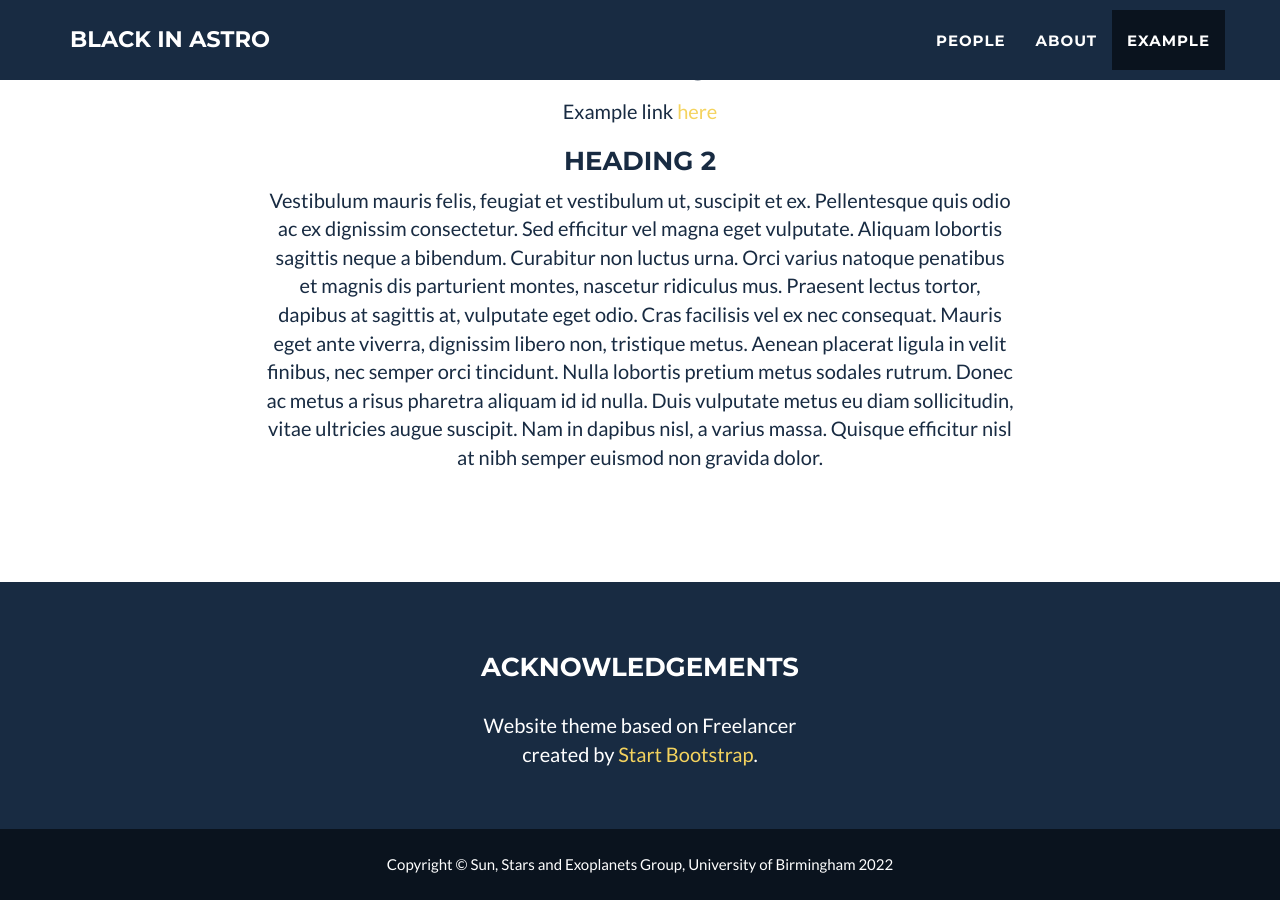
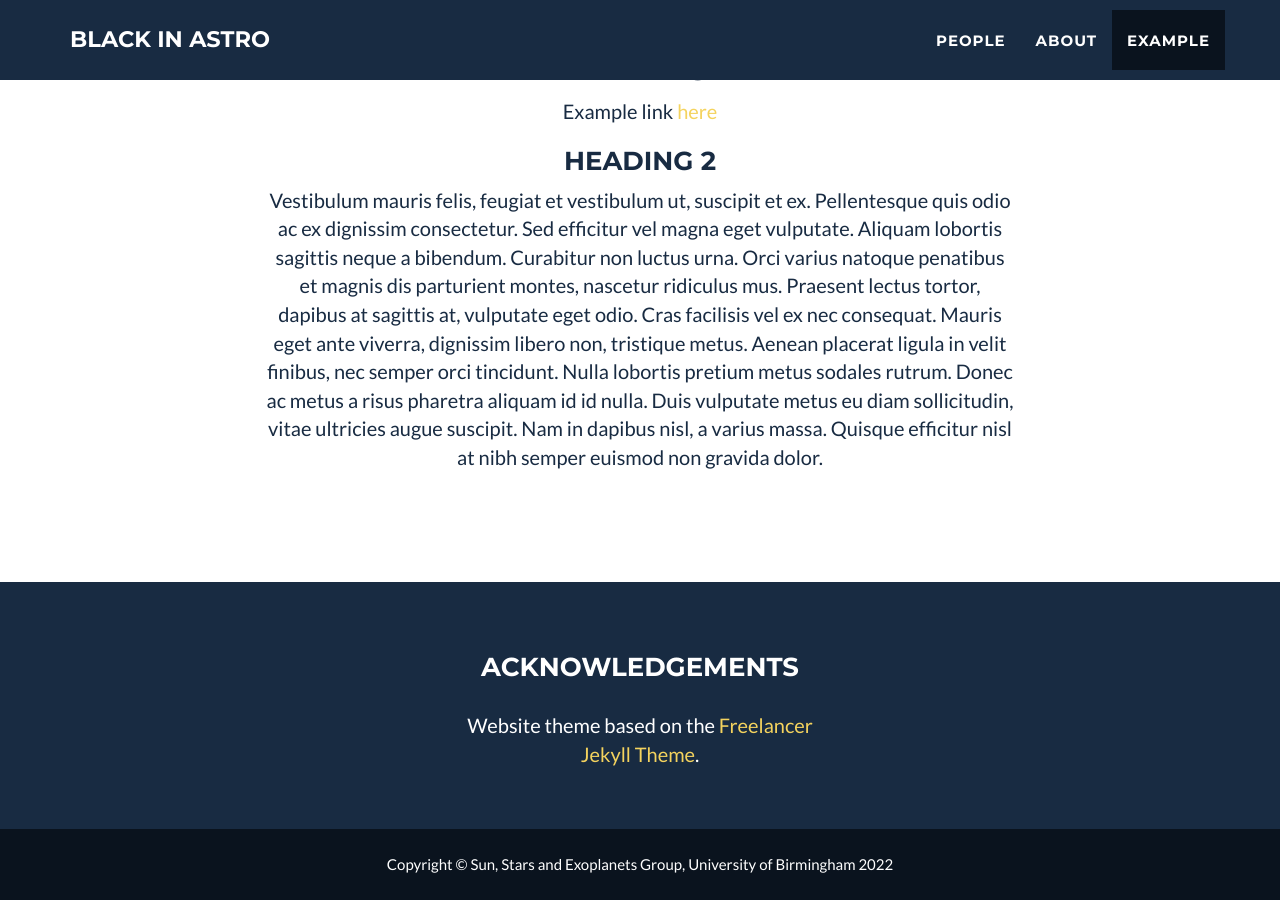
Before and after one commit to bhamssep-ed/posters, a Jekyll site: the page built from index.html, in a window 1280 px wide and 900 px high, scrolled down 2305 px. Built offline with Jekyll 4.4.1, drawn with Linux system fonts in a browser that asks for light colours.

Commit message:
Correct acknowledgement

```diff
--- a/_config.yml
+++ b/_config.yml
@@ -56,7 +56,7 @@ footer:
 #   - line: Beverly Hills, CA 90210
 
 # Credits content
-credits: 'Website theme based on Freelancer created by <a href="http://startbootstrap.com">Start Bootstrap</a>.'
+credits: 'Website theme based on the <a href="https://github.com/jeromelachaud/freelancer-theme">Freelancer Jekyll Theme</a>.'
 
 # Build settings
 markdown: kramdown
```
